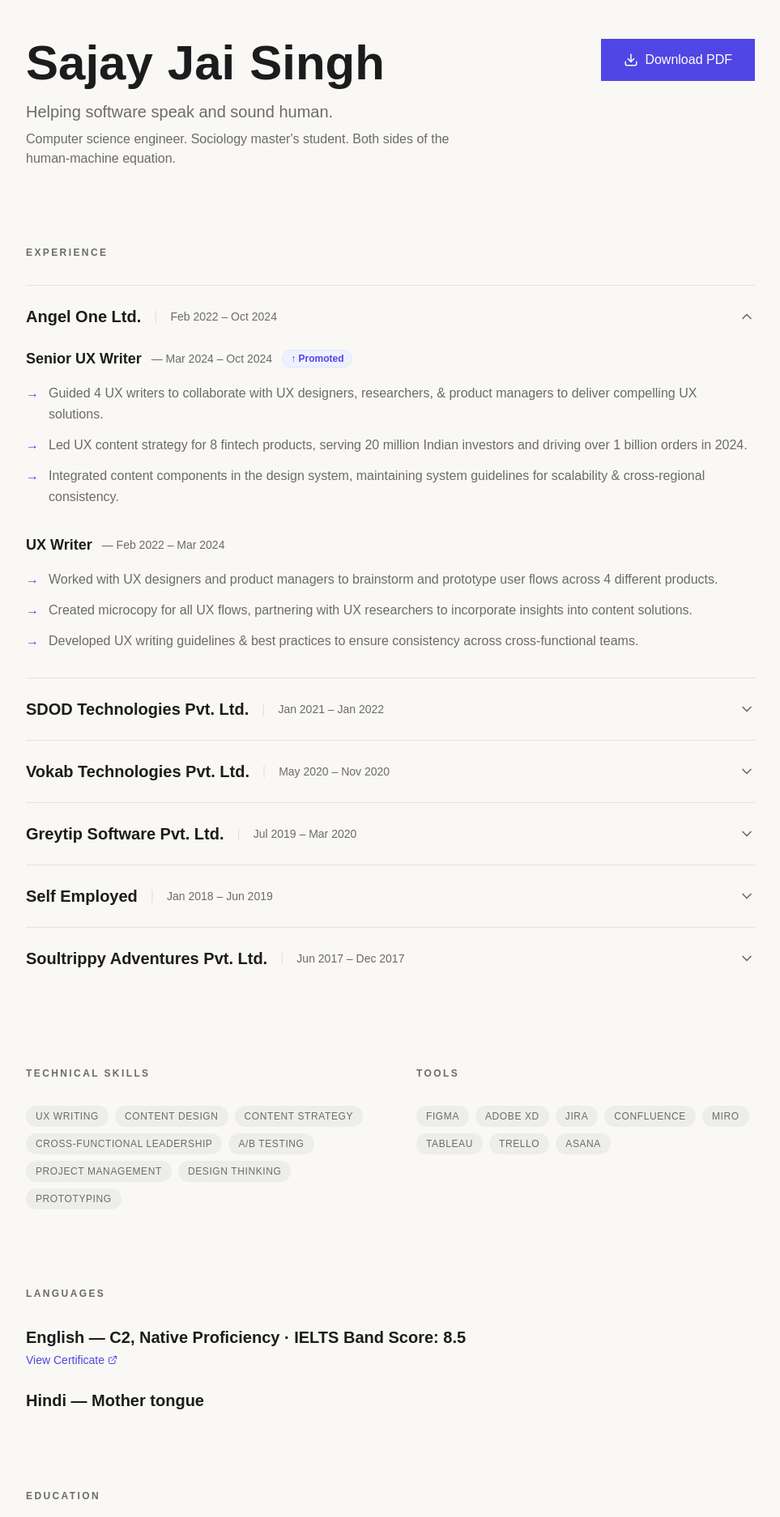
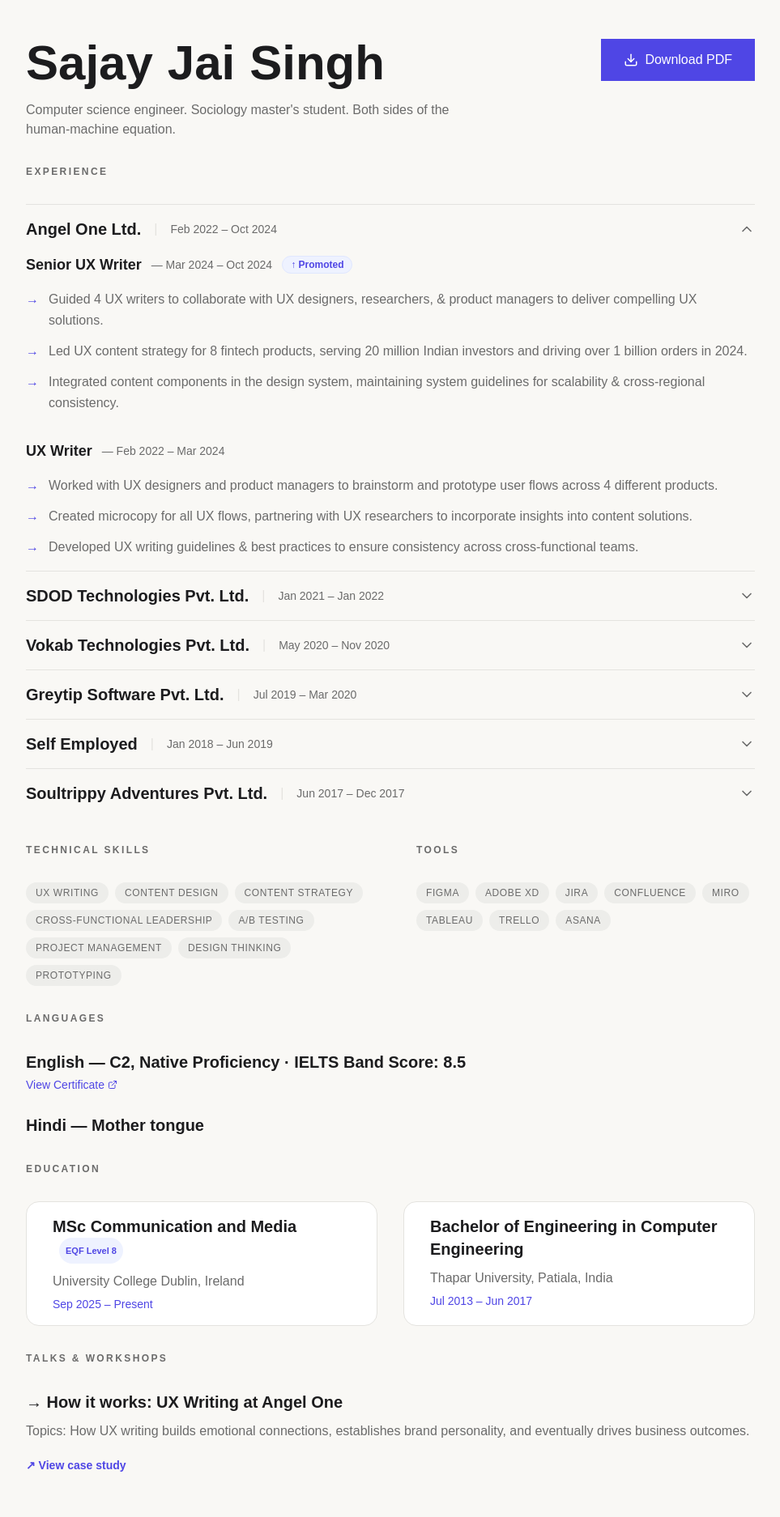
Before and after one commit to SajayCD/contentdesign2026, a React (Vite) app: page /resume in a window 1280 px wide. Shown: the part 80-1954 px from the top of the page at 81% size, without its empty margins (158-1121 px from the left). Built offline with nearby package versions, Linux system fonts and the light colour scheme; a web font is replaced by a local one.

Commit message:
[dyad] Cleaned up the Resume page header, reduced vertical spacing between sections, and moved the EQF badge inline. - wrote 1 file(s)

```diff
--- a/src/pages/Resume.tsx
+++ b/src/pages/Resume.tsx
@@ -15,7 +15,7 @@ const ExperienceCard = ({ company, date, roles, defaultExpanded = false }: any)
     <div className="border-b border-[var(--color-border)] last:border-0">
       <button
         onClick={() => setIsExpanded(!isExpanded)}
-        className="w-full py-6 flex justify-between items-center text-left group"
+        className="w-full py-4 flex justify-between items-center text-left group"
       >
         <div className="flex flex-col md:flex-row md:items-center gap-1 md:gap-4">
           <h3 className="text-xl font-bold group-hover:text-[var(--color-accent)] transition-colors">{company}</h3>
@@ -39,7 +39,7 @@ const ExperienceCard = ({ company, date, roles, defaultExpanded = false }: any)
             transition={{ duration: 0.3 }}
             className="overflow-hidden"
           >
-            <div className="pb-8 space-y-8">
+            <div className="pb-4 space-y-8">
               {roles.map((role: any, roleIdx: number) => (
                 <div key={roleIdx} className="space-y-4">
                   <div className="flex flex-wrap items-center gap-3">
@@ -181,7 +181,7 @@ const Resume = () => {
       <main className="flex-grow pt-32 px-6 md:px-12 pb-24">
         <div className="max-w-[900px] mx-auto">
           {/* Hero */}
-          <div className="flex flex-col md:flex-row justify-between items-start gap-8 mb-24">
+          <div className="flex flex-col md:flex-row justify-between items-start gap-8 mb-8">
             <div>
               <h1 className="text-6xl font-bold mb-4 flex gap-[0.3em]" style={{ fontFamily: 'var(--font-display)' }}>
                 {nameWords.map((word, i) => (
@@ -202,9 +202,6 @@ const Resume = () => {
                 ))}
               </h1>
               <div className="space-y-2">
-                <p className="text-xl text-[var(--color-text-muted)]">
-                  Helping software speak and sound human.
-                </p>
                 <p className="text-base text-[#6B6B6B] max-w-xl">
                   Computer science engineer. Sociology master's student. Both sides of the human-machine equation.
                 </p>
@@ -218,7 +215,7 @@ const Resume = () => {
             </a>
           </div>
 
-          <div className="space-y-24">
+          <div className="space-y-8">
             {/* Experience */}
             <section>
               <h2 className="text-xs uppercase tracking-[0.2em] text-[var(--color-text-muted)] font-bold mb-8">Experience</h2>
@@ -274,15 +271,17 @@ const Resume = () => {
             <section>
               <h2 className="text-xs uppercase tracking-[0.2em] text-[var(--color-text-muted)] font-bold mb-8">Education</h2>
               <div className="grid grid-cols-1 md:grid-cols-2 gap-8">
-                <div className="bg-white border border-[var(--color-border)] p-8 rounded-2xl relative">
-                  <Badge variant="secondary" className="absolute top-4 right-4 bg-indigo-50 text-[var(--color-accent)] border-indigo-100">
-                    EQF Level 8
-                  </Badge>
-                  <h3 className="text-xl font-bold mb-2">MSc Communication and Media</h3>
+                <div className="bg-white border border-[var(--color-border)] px-8 py-4 rounded-2xl">
+                  <h3 className="text-xl font-bold mb-2">
+                    MSc Communication and Media
+                    <span className="inline-block text-[11px] font-semibold text-[#4F46E5] bg-[#EEF2FF] px-2 py-0.5 rounded-full ml-2 align-middle">
+                      EQF Level 8
+                    </span>
+                  </h3>
                   <p className="text-[var(--color-text-muted)] mb-1">University College Dublin, Ireland</p>
                   <p className="text-sm font-medium text-[var(--color-accent)]">Sep 2025 – Present</p>
                 </div>
-                <div className="bg-white border border-[var(--color-border)] p-8 rounded-2xl">
+                <div className="bg-white border border-[var(--color-border)] px-8 py-4 rounded-2xl">
                   <h3 className="text-xl font-bold mb-2">Bachelor of Engineering in Computer Engineering</h3>
                   <p className="text-[var(--color-text-muted)] mb-1">Thapar University, Patiala, India</p>
                   <p className="text-sm font-medium text-[var(--color-accent)]">Jul 2013 – Jun 2017</p>
@@ -337,7 +336,7 @@ const Resume = () => {
             </section>
           </div>
 
-          <div className="mt-32 pt-12 border-t border-[var(--color-border)]">
+          <div className="mt-8 pt-12 border-t border-[var(--color-border)]">
             <Link to="/" className="text-[var(--color-text-muted)] hover:text-[var(--color-accent)] transition-colors font-medium">
               ← Back to portfolio
             </Link>
```
